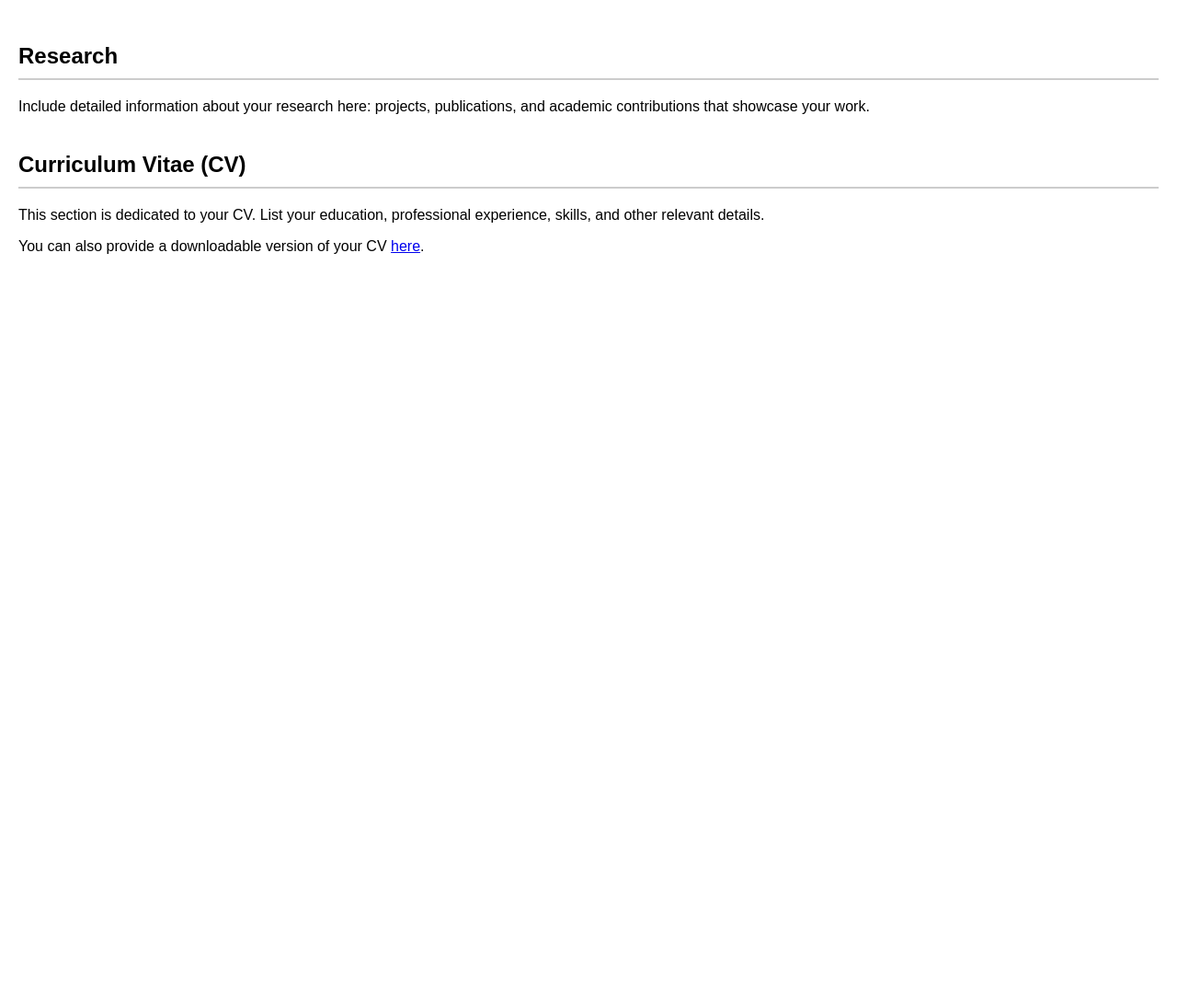
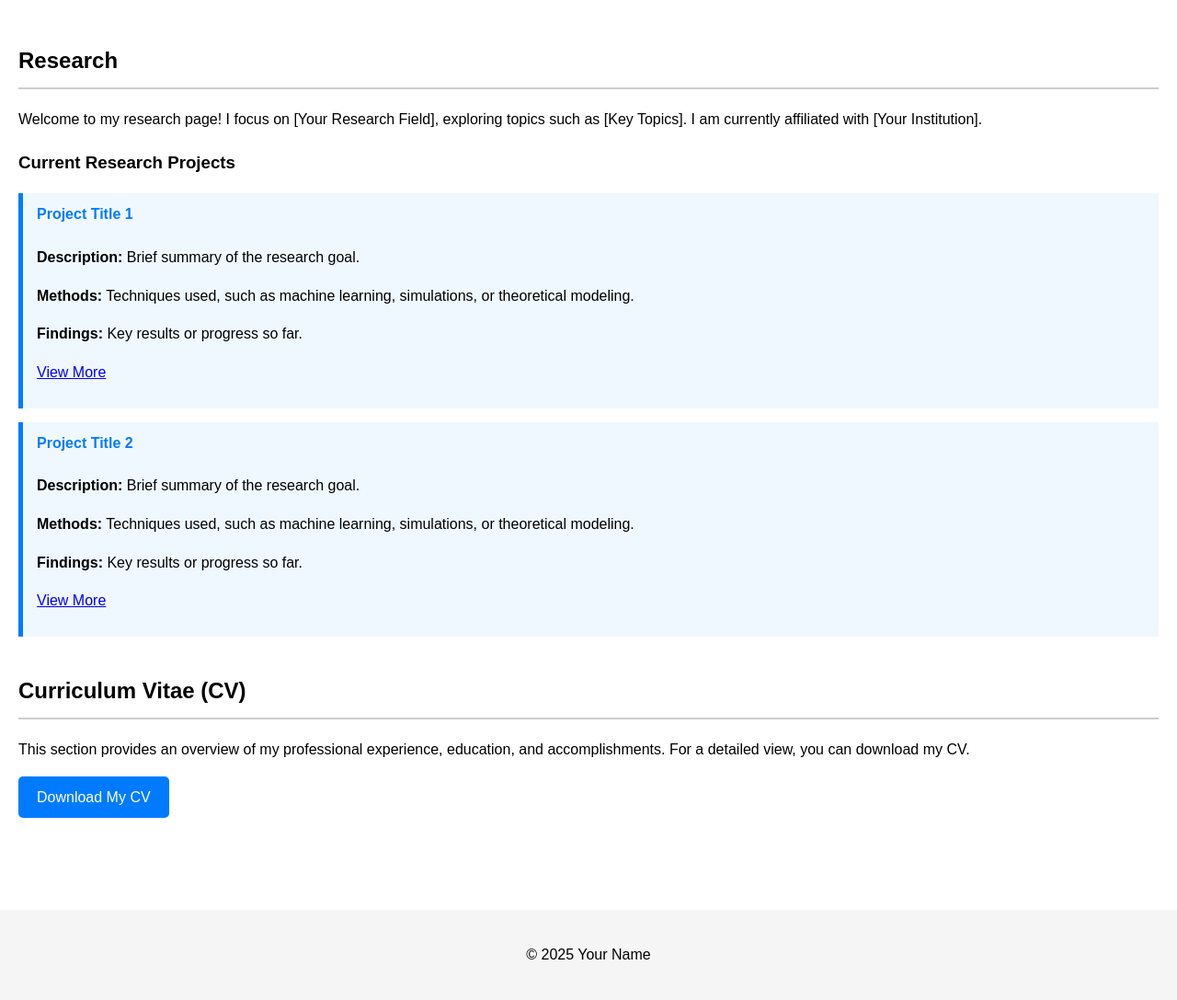
Before and after one commit to antares07/antares07.github.io, a plain HTML site: page index.html in a window 1280 px wide. Shown: the part 353-1440 px from the top of the page at 92% size. Before the commit the page ends 800 px from the top, so only its background shows below. Drawn offline with Linux system fonts and the light colour scheme.

Commit message:
Updated index

```diff
--- a/index.html
+++ b/index.html
@@ -5,25 +5,27 @@
   <meta name="viewport" content="width=device-width, initial-scale=1.0">
   <title>My Research & CV</title>
   <style>
+    /* Basic Reset & Fonts */
     body {
-      font-family: Arial, sans-serif;
       margin: 0;
       padding: 0;
+      font-family: Arial, sans-serif;
+      line-height: 1.6;
     }
-    /* Header with banner image */
-    .header {
+    /* Header Section with Banner */
+    header {
       position: relative;
       width: 100%;
       height: 300px;
       background-color: #f5f5f5;
-      text-align: center;
+      overflow: hidden;
     }
-    .header img.banner {
+    header img.banner {
       width: 100%;
       height: 100%;
       object-fit: cover;
     }
-    /* Circular profile image */
+    /* Circular Profile Image */
     .profile-pic {
       position: absolute;
       bottom: -50px;
@@ -32,7 +34,7 @@
       width: 100px;
       height: 100px;
       border-radius: 50%;
-      border: 3px solid white;
+      border: 3px solid #fff;
       overflow: hidden;
       background-color: #fff;
     }
@@ -41,39 +43,100 @@
       height: 100%;
       object-fit: cover;
     }
-    /* Main content styling */
-    .content {
-      margin-top: 60px;
-      padding: 20px;
+    /* Main Content */
+    main {
+      padding: 80px 20px 20px; /* extra top padding to account for the profile image */
     }
-    .section {
+    section {
       margin-bottom: 40px;
     }
-    .section h2 {
+    section h2 {
       border-bottom: 2px solid #ccc;
       padding-bottom: 10px;
+      margin-bottom: 20px;
+    }
+    /* Research Section Styles */
+    .research-projects .project {
+      border-left: 5px solid #007BFF;
+      padding: 10px 15px;
+      margin-bottom: 15px;
+      background: #f0f8ff;
+    }
+    .research-projects h4 {
+      color: #007BFF;
+      margin-top: 0;
+    }
+    /* CV Download Button */
+    .cv-download a {
+      display: inline-block;
+      padding: 10px 20px;
+      background-color: #007BFF;
+      color: #fff;
+      text-decoration: none;
+      border-radius: 5px;
+      transition: background-color 0.3s ease;
+    }
+    .cv-download a:hover {
+      background-color: #0056b3;
+    }
+    /* Footer */
+    footer {
+      text-align: center;
+      padding: 20px 0;
+      background-color: #f5f5f5;
+      margin-top: 40px;
     }
   </style>
 </head>
 <body>
-  <div class="header">
-    <!-- Top banner image -->
+  <!-- Header with Banner and Profile Image -->
+  <header>
     <img src="path_to_your_banner_image.jpg" alt="Banner Image" class="banner">
-    <!-- Circular profile image -->
     <div class="profile-pic">
       <img src="path_to_your_profile_image.jpg" alt="Profile Image">
     </div>
-  </div>
-  <div class="content">
-    <div class="section" id="research">
+  </header>
+
+  <!-- Main Content -->
+  <main>
+    <!-- Research Section -->
+    <section id="research">
       <h2>Research</h2>
-      <p>Include detailed information about your research here: projects, publications, and academic contributions that showcase your work.</p>
-    </div>
-    <div class="section" id="cv">
+      <div class="research-intro">
+        <p>Welcome to my research page! I focus on [Your Research Field], exploring topics such as [Key Topics]. I am currently affiliated with [Your Institution].</p>
+      </div>
+      <div class="research-projects">
+        <h3>Current Research Projects</h3>
+        <div class="project">
+          <h4>Project Title 1</h4>
+          <p><strong>Description:</strong> Brief summary of the research goal.</p>
+          <p><strong>Methods:</strong> Techniques used, such as machine learning, simulations, or theoretical modeling.</p>
+          <p><strong>Findings:</strong> Key results or progress so far.</p>
+          <p><a href="#">View More</a></p>
+        </div>
+        <div class="project">
+          <h4>Project Title 2</h4>
+          <p><strong>Description:</strong> Brief summary of the research goal.</p>
+          <p><strong>Methods:</strong> Techniques used, such as machine learning, simulations, or theoretical modeling.</p>
+          <p><strong>Findings:</strong> Key results or progress so far.</p>
+          <p><a href="#">View More</a></p>
+        </div>
+      </div>
+    </section>
+
+    <!-- CV Section -->
+    <section id="cv">
       <h2>Curriculum Vitae (CV)</h2>
-      <p>This section is dedicated to your CV. List your education, professional experience, skills, and other relevant details.</p>
-      <p>You can also provide a downloadable version of your CV <a href="path_to_your_cv.pdf" target="_blank">here</a>.</p>
-    </div>
-  </div>
+      <p>This section provides an overview of my professional experience, education, and accomplishments. For a detailed view, you can download my CV.</p>
+      <div class="cv-download">
+        <a href="path_to_your_cv.pdf" download>Download My CV</a>
+      </div>
+    </section>
+  </main>
+
+  <!-- Footer -->
+  <footer>
+    <p>&copy; 2025 Your Name</p>
+  </footer>
 </body>
 </html>
```
